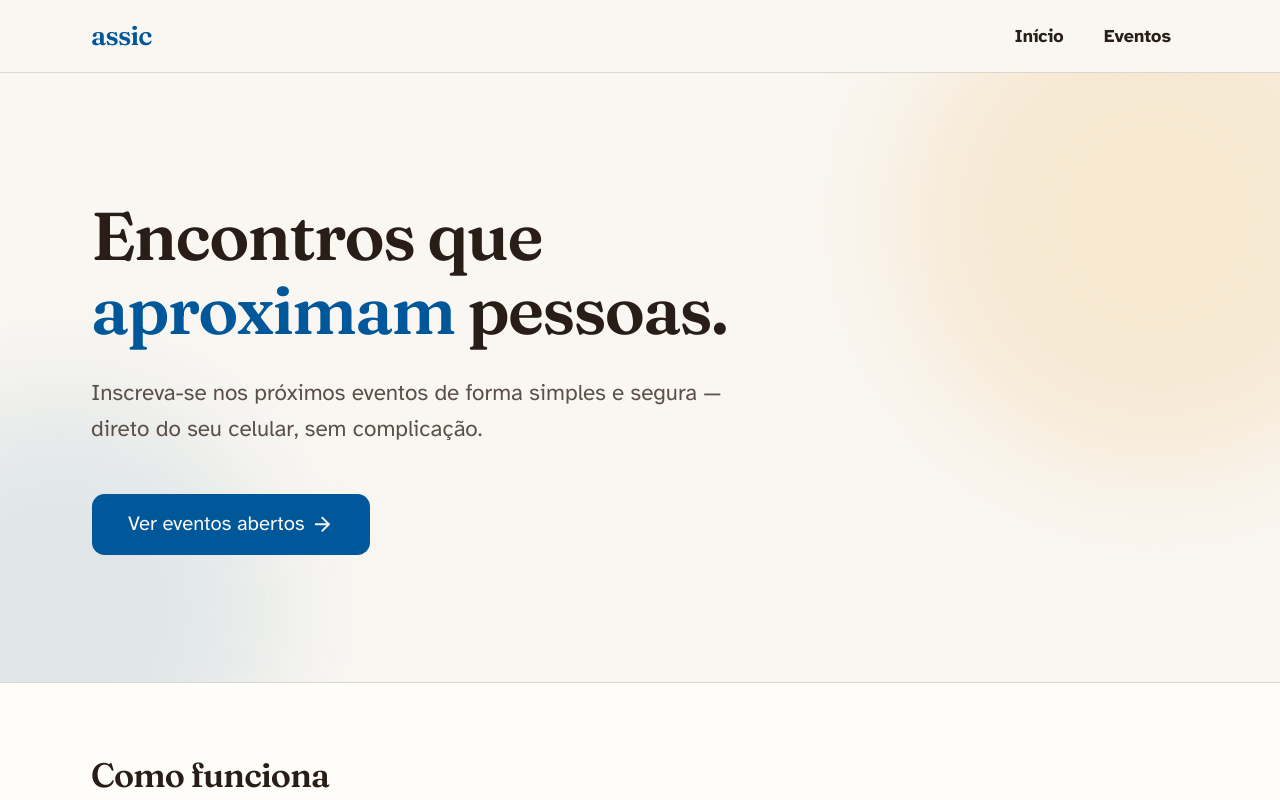
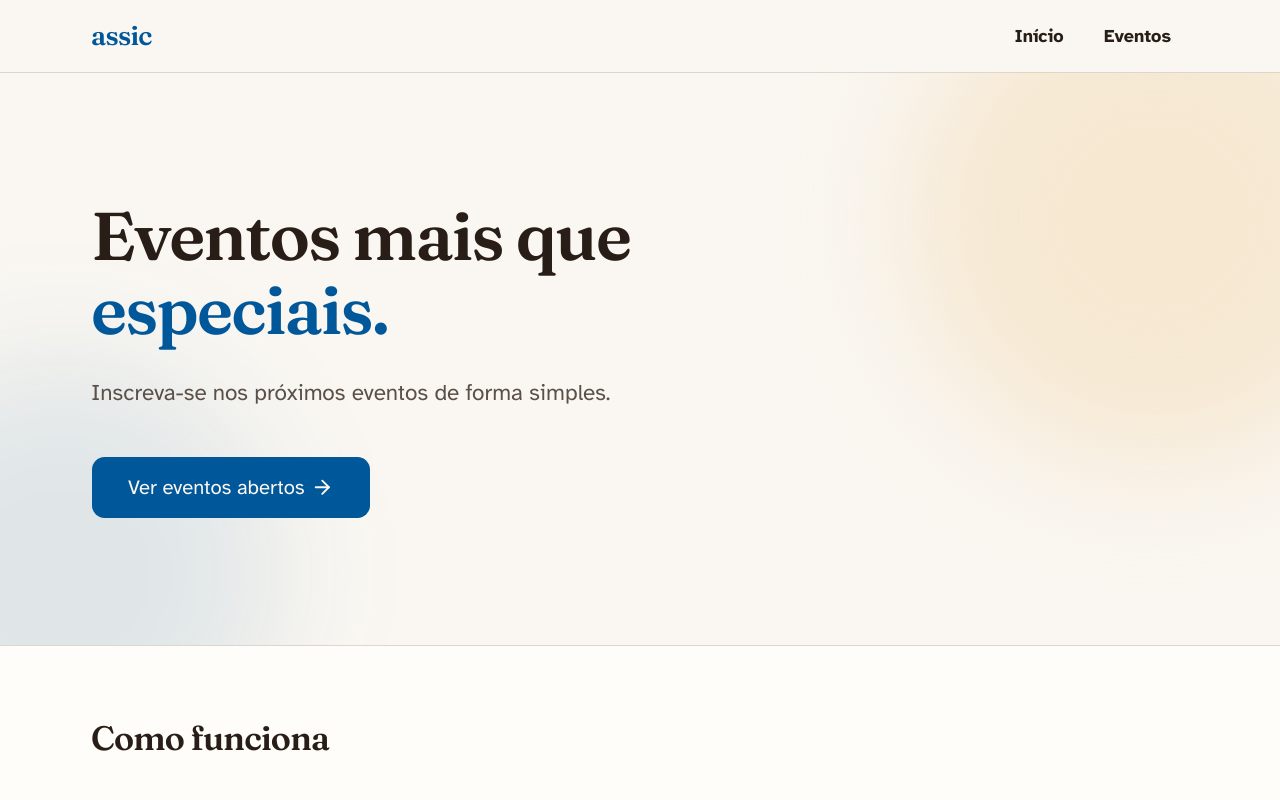
Before and after one commit to esdras-kyo/assic-manager, a Next.js app: page / in a window 1280 px wide. Shown: the top 800 px of the page. Built offline with nearby package versions, Linux system fonts and the light colour scheme.

Commit message:
chore: ajusta copy da home

```diff
--- a/src/app/layout.tsx
+++ b/src/app/layout.tsx
@@ -31,8 +31,7 @@ export const metadata: Metadata = {
     default: "assic — eventos e inscrições",
     template: "%s · assic",
   },
-  description:
-    "Inscreva-se nos próximos eventos de forma simples e segura, direto do seu celular.",
+  description: "Inscreva-se nos próximos eventos de forma simples.",
 };
 
 export default function RootLayout({
--- a/src/app/page.tsx
+++ b/src/app/page.tsx
@@ -37,12 +37,10 @@ export default function Home() {
         />
         <div className="relative mx-auto w-full max-w-5xl px-4 py-20 sm:px-6 sm:py-28">
           <h1 className="max-w-2xl text-5xl leading-[1.1] font-semibold tracking-tight text-foreground sm:text-6xl">
-            Encontros que <span className="text-primary">aproximam</span>{" "}
-            pessoas.
+            Eventos mais que <span className="text-primary">especiais.</span>
           </h1>
           <p className="mt-6 max-w-xl text-xl leading-relaxed text-muted-foreground">
-            Inscreva-se nos próximos eventos de forma simples e segura — direto
-            do seu celular, sem complicação.
+            Inscreva-se nos próximos eventos de forma simples.
           </p>
           <div className="mt-10">
             <Button asChild size="lg" className="h-14 px-8 text-lg">
```
